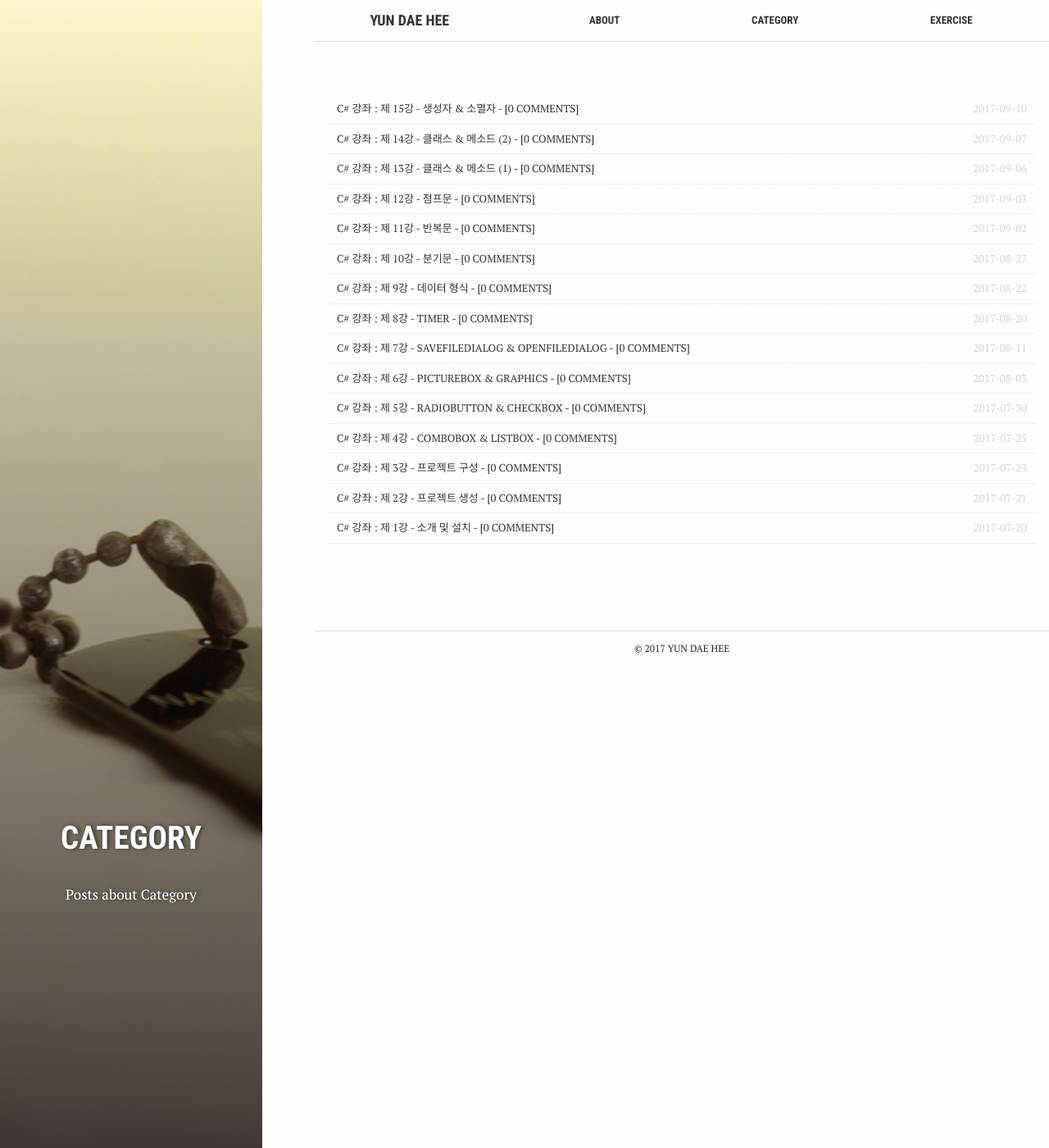
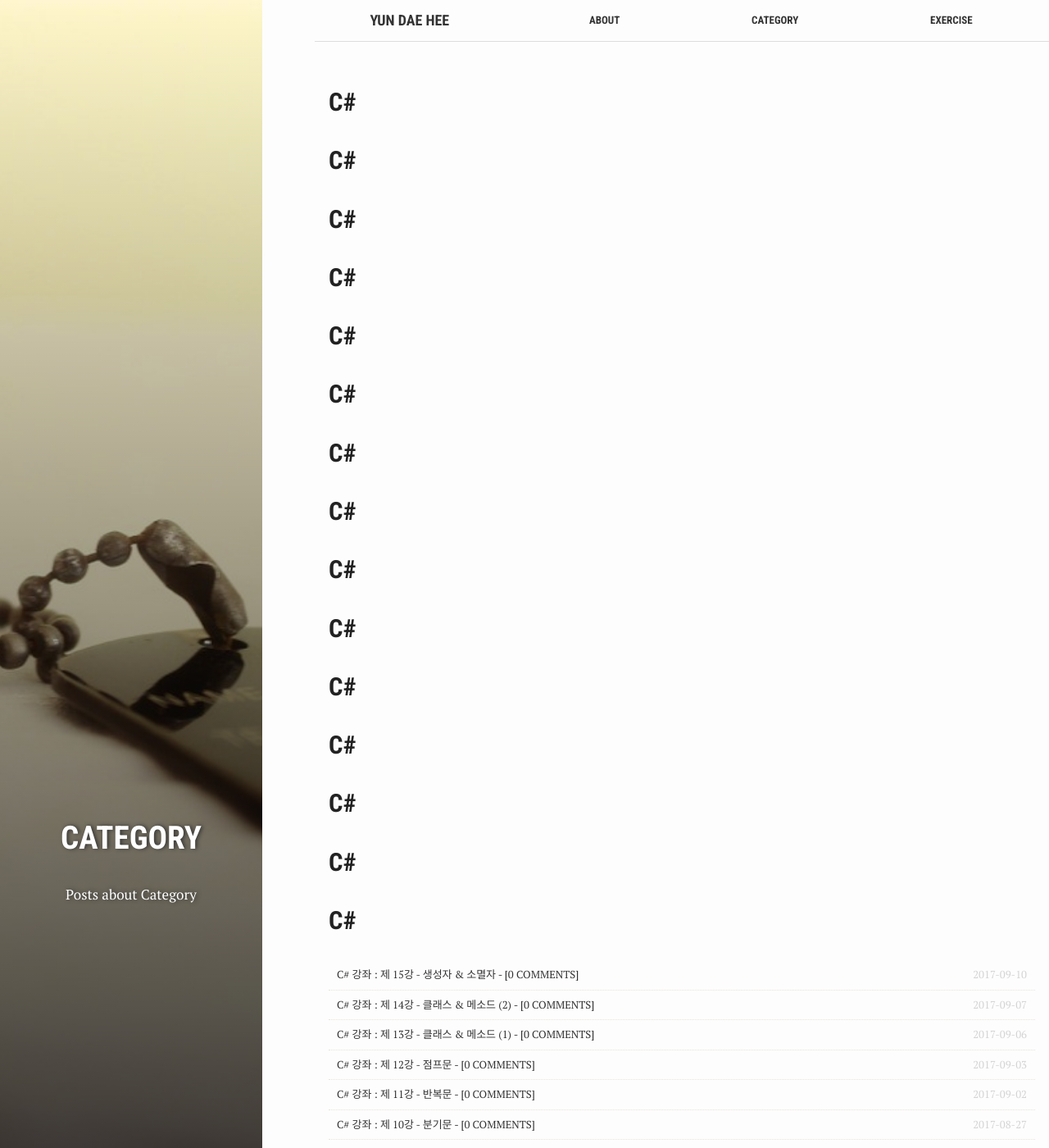
Before and after one commit to test076923/test076923.github.io, a Jekyll site: the page built from archive.md, in a window 1280 px wide and 1400 px high. Shown: the whole window at 82% size. Built offline with Jekyll 4.4.1, drawn with Linux system fonts in a browser that asks for light colours; comment, search, counter and statistics services are not loaded.

Commit message:
Update archive.md

```diff
--- a/archive.md
+++ b/archive.md
@@ -12,13 +12,15 @@
   {% assign t = tag | first %}
   {% assign posts = tag | last %}
 
-{% for post in exercise %}
+
+{% for post in posts %}
   {% if post.categories contains "posts" %}
 
-   <h2 class="category-key" id="{{ t | downcase }}">{{ t | capitalize }}</h2>
+<h2 class="category-key" id="{{ t | downcase }}">{{ t | capitalize }}</h2>
 
   {% endif %}
 {% endfor %}
+
 
   <ul class="year">
     {% for post in posts %}
```
